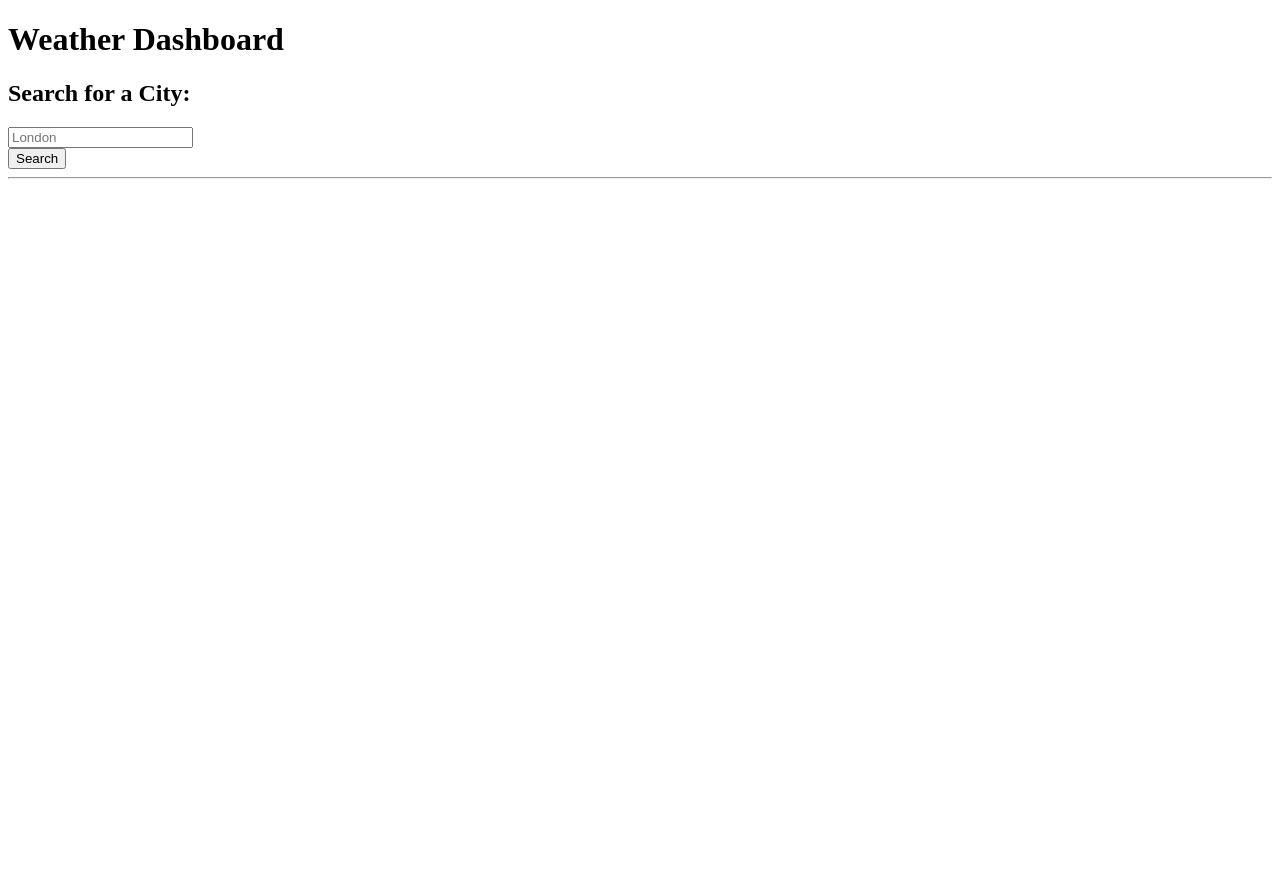
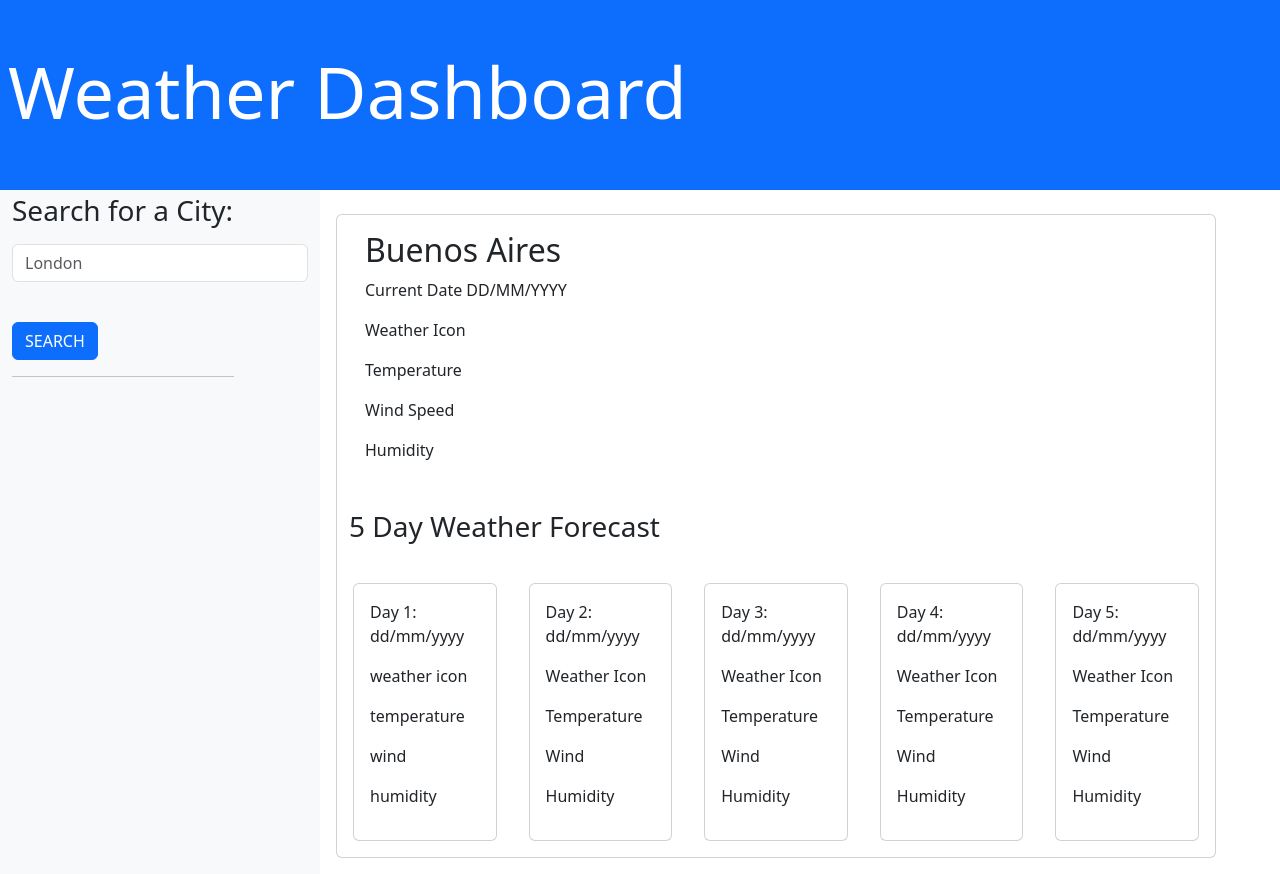
Before and after one commit to MaFer74/weather-planner, a plain HTML site: page index.html in a window 1280 px wide. Before the commit the page ends 800 px from the top, so only its background shows below. Drawn offline with nearby package versions, Linux system fonts and the light colour scheme.

Commit message:
Reformat HTML and created part of js

```diff
--- a/Assets/script.js
+++ b/Assets/script.js
@@ -0,0 +1,23 @@
+const searchBtn = document.querySelector('#search-form')
+const apiKey = 'eb31a46b5d14ea5586c11a6c70dfa7e9'
+const todayContainer = document.getElementById('today')
+const idCity = document.getElementById("search-input")
+function start(event){
+    event.preventDefault()
+currentWeather()
+}
+
+function currentWeather(){
+fetch('https://api.openweathermap.org/data/2.5/weather?q=London&appid=' + apiKey).then(function(response){
+    return response.json()
+}).then(function (data){
+    console.log(data);
+    const cityNameEl =  document.createElement('h2')
+    cityNameEl.textContent = data.name
+
+    todayContainer.append(cityNameEl)
+})
+
+}
+
+searchBtn.addEventListener('submit', start)
--- a/index.html
+++ b/index.html
@@ -1,55 +1,165 @@
 <!DOCTYPE html>
-<html lang="en-gb">
-
+<html lang="en">
 <head>
-  <meta charset="UTF-8" />
-  <meta name="viewport" content="width=device-width, initial-scale=1.0" />
-  <meta http-equiv="X-UA-Compatible" content="ie=edge" />
-  <link rel="stylesheet" href="styles/reset.css" />
+    <meta charset="UTF-8">
+    <meta name="viewport" content="width=device-width, initial-scale=1.0">
+    <link rel="stylesheet" href="assets/rest.css">
+    <link href="https://cdn.jsdelivr.net/npm/bootstrap@5.3.2/dist/css/bootstrap.min.css" rel="stylesheet" integrity="sha384-T3c6CoIi6uLrA9TneNEoa7RxnatzjcDSCmG1MXxSR1GAsXEV/Dwwykc2MPK8M2HN" crossorigin="anonymous">
     <title>Weather Dashboard</title>
 </head>
-
 <body>
-  <header class="container-fluid text-center text-white bg-dark p-2 weather-header">
-    <h1>Weather Dashboard</h1>
+<!-- Weather dash Nav Bar -->
+       <header class="container-fluid text-centre text-white bg-primary p-2 pt-5 pb-5 weather-header" style="font-family:system-ui, -apple-system, BlinkMacSystemFont, 'Segoe UI', Roboto, Oxygen, Ubuntu, Cantarell, 'Open Sans', 'Helvetica Neue', sans-serif Courier New', Courier, monospace">
+        <h1 class="display-2">Weather Dashboard</h1>
        </header>
 
-  <!-- max-width for ultra wide resolutions -->
-  <div class="container-fluid" style="max-width: 1400px">
+
+<!--Main section container-->
+    <div class="container-fluid">
     <div class="row">
-      <aside class="col-lg-3 pb-3">
-        <h2 id="form-heading" class="mt-1 h3 form-label">
+    <div class="col-lg-3 bg-light">
+
+<!-- City Search by input form-->
+        <h2 id="form-heading" class="mt-1 mb-3 h3 form-label">
             Search for a City:
         </h2>
     <form id="search-form" class="form">
         <div class="form-inline form-group">
-            <div class="input-group">
-              <input class="form-input weather-search" type="text" id="search-input" placeholder="London"
+            <div class="input-group mb-2">
+                <input class="form-input form-control weather search mb-3" type="text" id="search-input" placeholder="London"
                 aria-labelledby="form-heading" aria-controls="today forecast" />
-              <div class="input-group-append">
-                <button type="submit" class="btn search-button" id="search-button" aria-label="submit search">
-                  Search
-                </button>
-                <hr class="hr weather-hr" />
-              </div>
             </div>
         </div>
     </form>
+
+<!-- Section Unknown-->
     <div class="list-group" id="history"></div>
-      </aside>
-
     <div class="col-lg-9 pb-3">
         <section id="today" class="mt-3" role="region" aria-live="polite"></section>
+
+<!-- Search btn-->
+    <div class="input-group-append">
+        <button type="submit" class="btn search-button btn btn-primary" id="search-button" aria-label="submit search">
+        SEARCH
+        </button>
+
+<!-- Unknown line-->
+        <hr class="hr weather-hr"/>
+        <div>
             <section id="forecast" class="row mt-3" role="region" aria-live="polite"></section>
         </div>
     </div>
     </div>
+    </div>
+
+<!-- Hero section location  -->
+    <div class="col-lg-9">
+    <div class="row mr-3 mt-2">
+
+
+<!-- Main card -->
+        <div class="col-lg-11 card m-3" id="weather-today">
+            <div class="card-body border-dark">
+                <h2 id="city-name" class="city-name align-middle">Buenos Aires</h2>
+                <p class="main-current-date">Current Date DD/MM/YYYY</p>
+                <p class="main-weather">Weather Icon</p>
+                <p class="main-temperature">Temperature</p>
+                <p class="main-wind">Wind Speed</p>
+                <p class="main-humidity">Humidity</p>
+            </div>
+
+
+
+<!-- Header of the 5 dy forecast -->
+<div class="row-cloud" id="fivedayforecast-header">
+    <div class="row">
+    <div class="col-12 mb-3 mt-3">
+        <h3>5 Day Weather Forecast</h3>
+    </div>
+</div>
+</div>
+<div class="row gutters">
+
+    <!-- Day 1 -->
+        <div class="col mb-0 p-3">
+            <div class="card forecast-day">
+                <div class="card-body" id="card1-5">
+                    <p class="date">Day 1: dd/mm/yyyy</p>
+                    <p class="icon">weather icon</p>
+                    <p class="temperature">temperature</p>
+                    <p class="wind">wind</p>
+                    <p class="humidity">humidity</p>
+                </div>
+            </div>
+        </div>
+
+      <!-- Day 2 -->
+      <div class="col mb-0 p-3">
+        <div class="card weatherforecast">
+            <div class="card-body" id="card1-5">
+                <p class="date">Day 2: dd/mm/yyyy</p>
+                <p class="icon">Weather Icon</p>
+                <p class="temperature">Temperature</p>
+                <p class="wind">Wind</p>
+                <p class="humidity">Humidity</p>
+            </div>
+        </div>
+    </div>
+
+    <!-- Day 3 -->
+    <div class="col mb-0 p-3">
+        <div class="card weatherforecast">
+            <div class="card-body" id="card1-5">
+                <p class="date">Day 3: dd/mm/yyyy</p>
+                <p class="icon">Weather Icon</p>
+                <p class="temperature">Temperature</p>
+                <p class="wind">Wind</p>
+                <p class="humidity">Humidity</p>
+            </div>
+        </div>
+    </div>
+
+    <!-- Day 4 -->
+    <div class="col mb-0 p-3">
+        <div class="card weatherforecast">
+            <div class="card-body" id="card1-5">
+                <p class="date">Day 4: dd/mm/yyyy</p>
+                <p class="icon">Weather Icon</p>
+                <p class="temperature">Temperature</p>
+                <p class="ewind">Wind</p>
+                <p class="humidity">Humidity</p>
+            </div>
+        </div>
+    </div>
+
+    <!-- Day 5-->
+    <div class="col mb-0 p-3">
+        <div class="card weatherforecast">
+            <div class="card-body" id="card1-5">
+                <p class="date">Day 5: dd/mm/yyyy</p>
+                <p class="icon">Weather Icon</p>
+                <p class="temperature">Temperature</p>
+                <p class="wind">Wind</p>
+                <p class="humidity">Humidity</p>
+            </div>
+        </div>
+    </div>
+</div>
+    </div>
+
+<!--closing divs-->
+</div>
+</div>
+</div>
+</div>
+</div>
+
 
   <!-- Day.js -->
   <script src="https://cdn.jsdelivr.net/npm/dayjs@1/dayjs.min.js"></script>
   <!-- jQuery -->
   <script src="https://cdnjs.cloudflare.com/ajax/libs/jquery/3.2.1/jquery.min.js"></script>
-  <script src="script.js"></script>
+  <script src="./Assets/script.js"></script>
 </body>
 
 </html>
```
Also changed, not shown: 10-server-side-apis-challenge-demo.png (added). Lines whose indentation alone changed are shown as unchanged.
